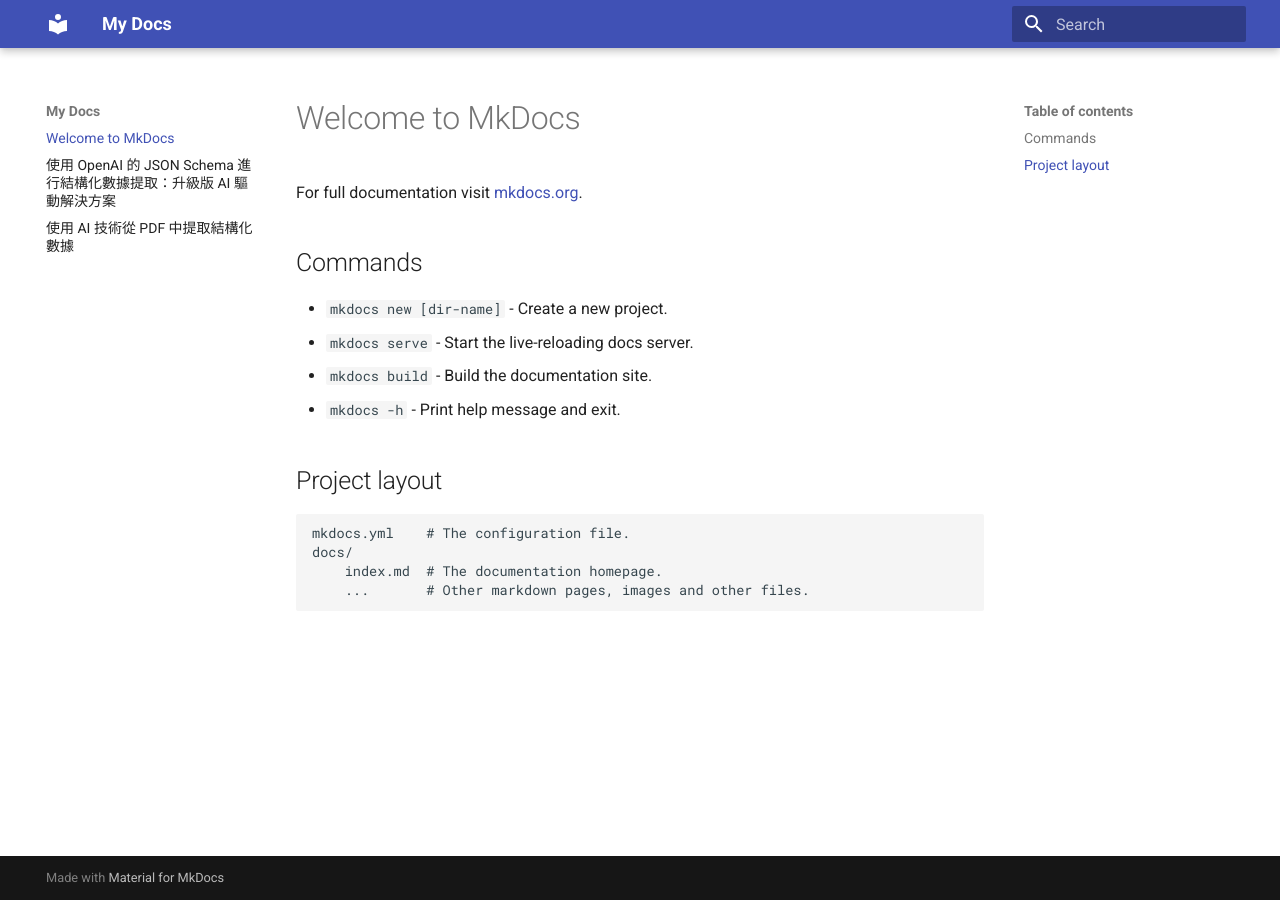
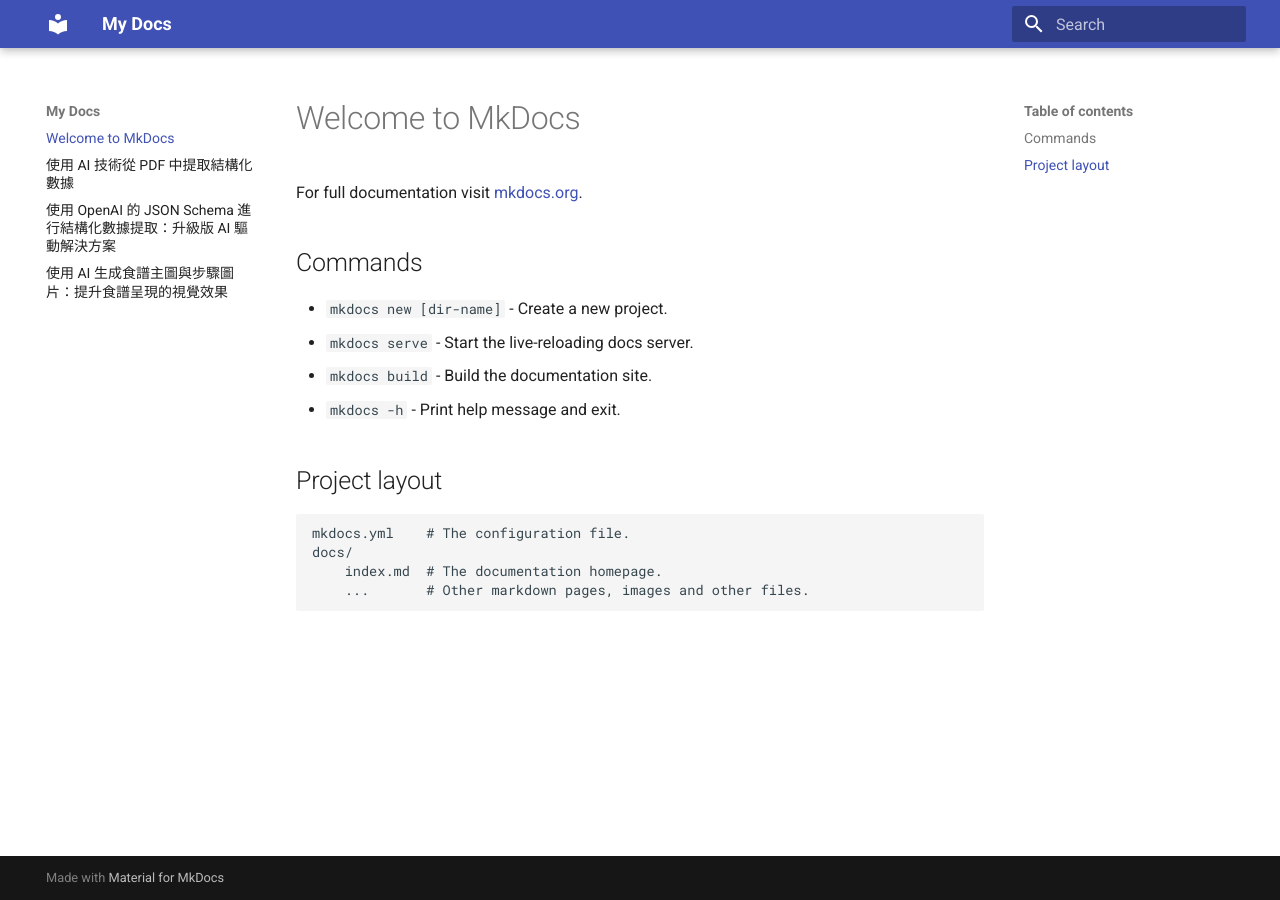
Before and after one commit to yytsui/notes, an MkDocs documentation site: the page built from docs/index.md, in a window 1280 px wide. Built offline with MkDocs 1.6.1 and Material for MkDocs 9.7.7, drawn with Linux system fonts in a browser that asks for light colours; some of the changed lines change nothing that is shown.

Commit message:
Add blog3 and navigation

````diff
--- /dev/null
+++ b/docs/blog03.md
@@ -0,0 +1,143 @@
+# 使用 AI 生成食譜主圖與步驟圖片：提升食譜呈現的視覺效果
+
+在前幾篇文章中，我們介紹了如何使用 AI 從 PDF 中提取結構化數據，並將食譜轉換為 JSON 格式。然而，僅僅有結構化的數據還不夠，如果能為食譜生成精美的圖片，將使其更具吸引力和實用性。本文將介紹如何使用 OpenAI 的 DALL-E 3 模型來生成食譜主圖和分步驟圖片，以提升食譜的視覺效果。
+
+---
+
+## 為什麼要生成食譜圖片？
+
+在食譜展示中，圖片是吸引讀者的關鍵。研究表明，具有精美圖片的食譜更能引起讀者的興趣，並提高嘗試製作的意願。傳統上，為每道菜拍攝專業照片需要時間和費用，而 AI 生成的圖片提供了一種高效且經濟的替代方案。
+
+### 本文將涵蓋以下內容
+
+1. **如何生成食譜主圖**：根據食譜的標題和食材生成主圖。
+2. **如何生成步驟圖片**：為每一步驟生成對應的圖片，幫助讀者更好地理解製作流程。
+3. **如何將生成的圖片存儲到本地**：將生成的圖片下載並保存到本地，以便於網站或應用程序展示。
+
+---
+
+## 使用 OpenAI API 生成圖片
+
+### Python 程式碼概述
+
+以下程式碼展示了如何使用 OpenAI 的 DALL-E 3 模型來生成食譜主圖和步驟圖片。
+
+### 1. 初始化 OpenAI 客戶端
+
+首先，我們需要從環境變量中讀取 OpenAI 的 API 密鑰並初始化客戶端：
+
+```python
+from openai import OpenAI
+from dotenv import load_dotenv
+import os
+from loguru import logger
+import urllib.request
+from pathlib import Path
+
+load_dotenv()
+client = OpenAI(api_key=os.getenv("OPENAI_API_KEY"))
+```
+
+### 2. 定義圖片生成函數
+
+我們使用 `generate_image` 函數來生成圖片。該函數接受一個描述性文字（prompt），並調用 OpenAI 的 DALL-E 3 模型來生成圖片：
+
+```python
+def generate_image(prompt):
+    logger.info(f"Generating image with prompt: {prompt}")
+    response = client.images.generate(
+        model="dall-e-3",
+        prompt=prompt,
+        size="1024x1024",
+        quality="standard",
+        n=1,
+    )
+    image_url = response.data[0].url
+    return image_url
+```
+
+### 3. 生成食譜主圖
+
+使用食譜的標題和食材列表來生成一張主圖，以展示完成的料理成品：
+
+```python
+def generate_main_image_from_recipe(recipe):
+    prompt = f"A {recipe.title} which was made from ingredients: {recipe.ingredient_items_text}."
+    image_url = generate_image(prompt)
+    return image_url
+```
+
+### 4. 為每個步驟生成圖片
+
+針對食譜中的每一個步驟生成對應的圖片，幫助讀者更直觀地理解製作過程：
+
+```python
+def generate_image_from_step(step):
+    image_url = generate_image(step)
+    return image_url
+```
+
+### 5. 下載並存儲圖片
+
+為了方便展示和存檔，我們需要將生成的圖片下載並保存到本地：
+
+```python
+def persist_image(image_url, filepath):
+    logger.info(f"Downloading image from {image_url} to {filepath}")
+    Path(filepath).parent.mkdir(parents=True, exist_ok=True)
+    urllib.request.urlretrieve(image_url, filepath)
+```
+
+---
+
+## 綜合應用：為食譜生成主圖與步驟圖片
+
+我們可以使用以下函數自動生成食譜的主圖和步驟圖片，並保存到指定目錄：
+
+```python
+def generate_recipe_images_and_persist(recipe):
+    logger.info(f"Generating images for recipe: {recipe.title} (ID: {recipe.id})")
+
+    # 生成主圖
+    main_image_url = generate_main_image_from_recipe(recipe)
+    main_image_filepath = os.path.join(IMAGE_STORAGE_PATH, recipe.main_image_filename)
+    persist_image(main_image_url, main_image_filepath)
+
+    # 生成步驟圖片
+    for i, step in enumerate(recipe.instructions):
+        step_image_url = generate_image_from_step(step)
+        step_image_filepath = os.path.join(IMAGE_STORAGE_PATH, recipe.get_step_image_filename(i))
+        persist_image(step_image_url, step_image_filepath)
+```
+
+---
+
+## 主程序執行流程
+
+最後，我們整合以上功能，批量生成食譜圖片：
+
+```python
+def main():
+    from load_recipes import fetch_recipe_samples
+    recipes = fetch_recipe_samples(5)
+    for recipe in recipes:
+        generate_recipe_images_and_persist(recipe)
+
+if __name__ == "__main__":
+    main()
+```
+
+### 說明
+
+1. **`fetch_recipe_samples`**：用於加載示例食譜數據。
+2. **`generate_recipe_images_and_persist`**：為每道食譜生成主圖和步驟圖片並保存。
+
+---
+
+## 結論
+
+透過使用 OpenAI 的 DALL-E 3 模型，我們可以自動為食譜生成高質量的圖片，無論是成品展示還是步驟說明。這不僅節省了人工拍攝的時間和成本，還能提升食譜的可讀性和吸引力。
+
+這種技術不僅限於食譜應用，還可以廣泛應用於產品展示、教學材料等多種場景。未來，我們可以進一步優化生成的圖片質量，並探索更多的 AI 驅動應用場景。
+
+希望這篇文章能幫助您理解如何使用 AI 技術來提升食譜和其他內容的視覺呈現效果！
--- a/mkdocs.yml
+++ b/mkdocs.yml
@@ -1,3 +1,27 @@
 site_name: My Docs
 theme:
   name: material
+
+plugins:
+  - search
+  - awesome-pages
+
+markdown_extensions:
+  - pymdownx.highlight:
+      anchor_linenums: true
+  - pymdownx.inlinehilite
+  - pymdownx.snippets
+  - admonition
+  - pymdownx.arithmatex:
+      generic: true
+  - footnotes
+  - pymdownx.details
+  - pymdownx.superfences
+  - pymdownx.mark
+  - attr_list
+
+nav:
+  - index.md
+  - blog01.md
+  - blog02.md
+  - blog03.md
````
Also changed, not shown: requirements.txt (added, +33 -0 lines), docs/blog01.md (renamed from docs/blolg01.md).
